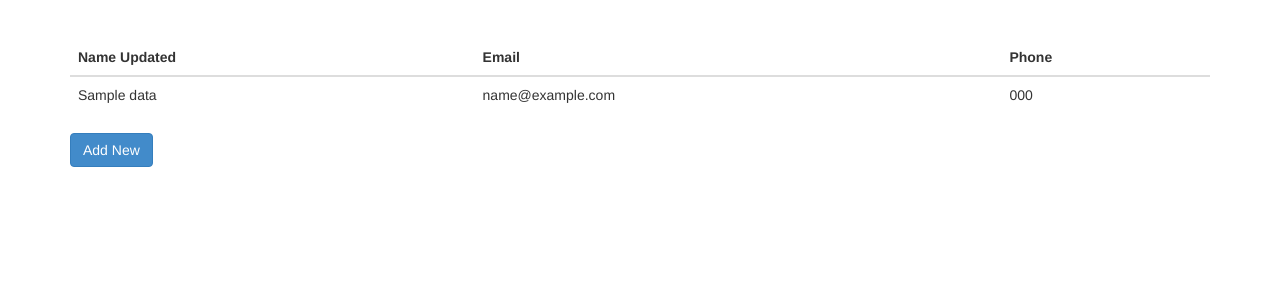
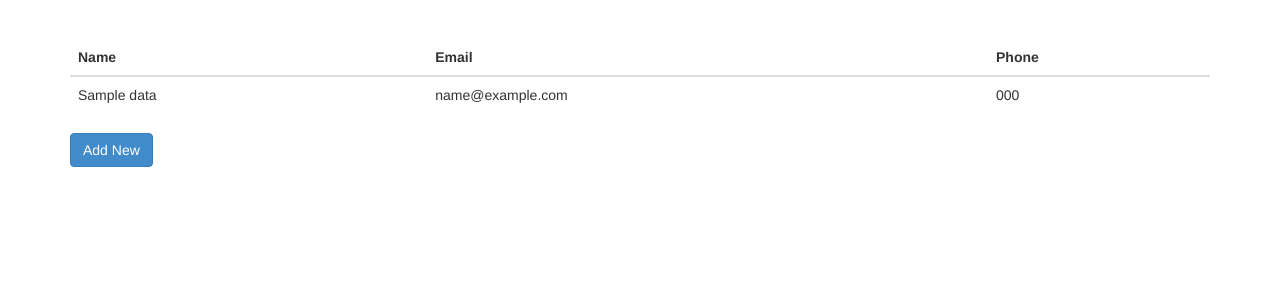
Before and after one commit to shah-tapadar/PythonDemo, a Django app: page / in a window 1280 px wide. Shown: the part 51-351 px from the top of the page. Run offline with Django 3.2, Linux system fonts and the light colour scheme; tables that the repository leaves empty hold one stand-in row (values such as "Sample post"); some libraries are stand-ins or nearby versions.

Commit message:
Name is updated

```diff
--- a/demoapp/templates/home.html
+++ b/demoapp/templates/home.html
@@ -4,7 +4,7 @@
   <thead>
   	<tr>
   		<th>
-  			Name Updated
+  			Name
   		</th>
   		<th>
   			Email
```
